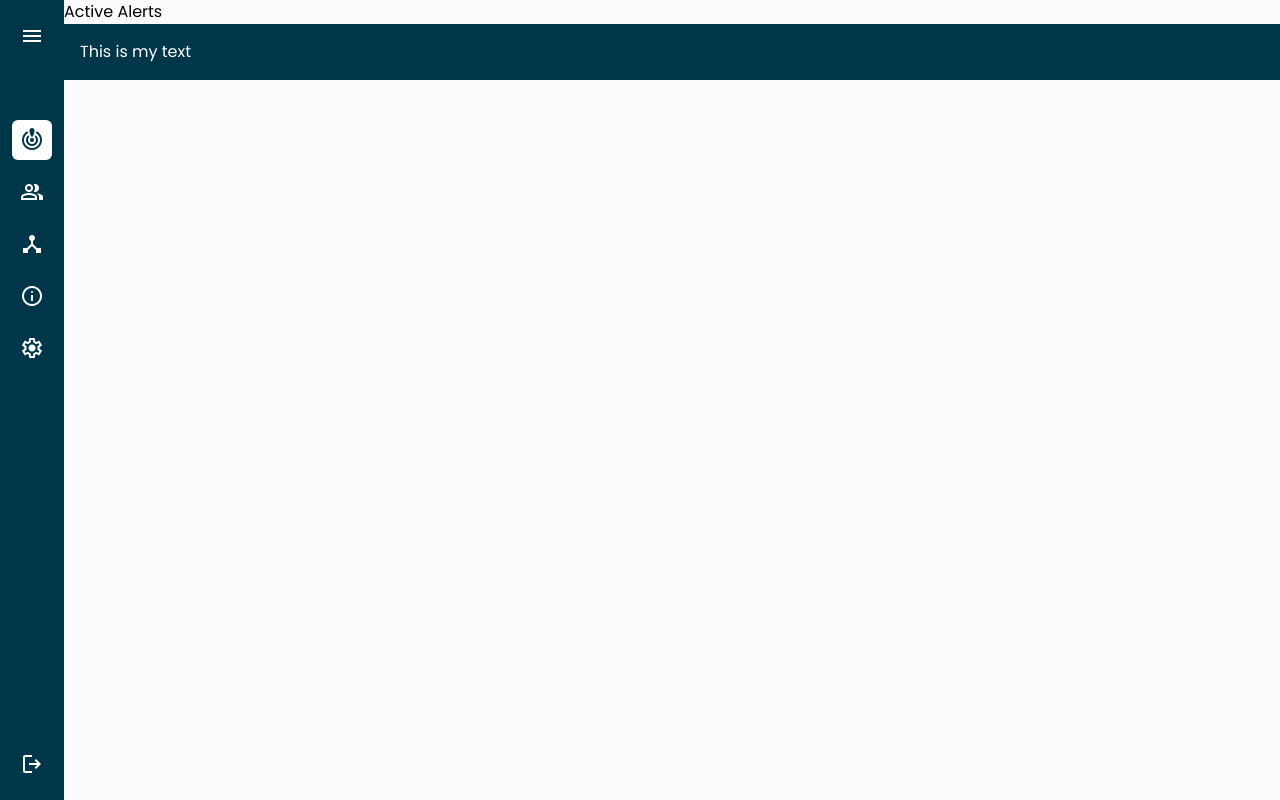
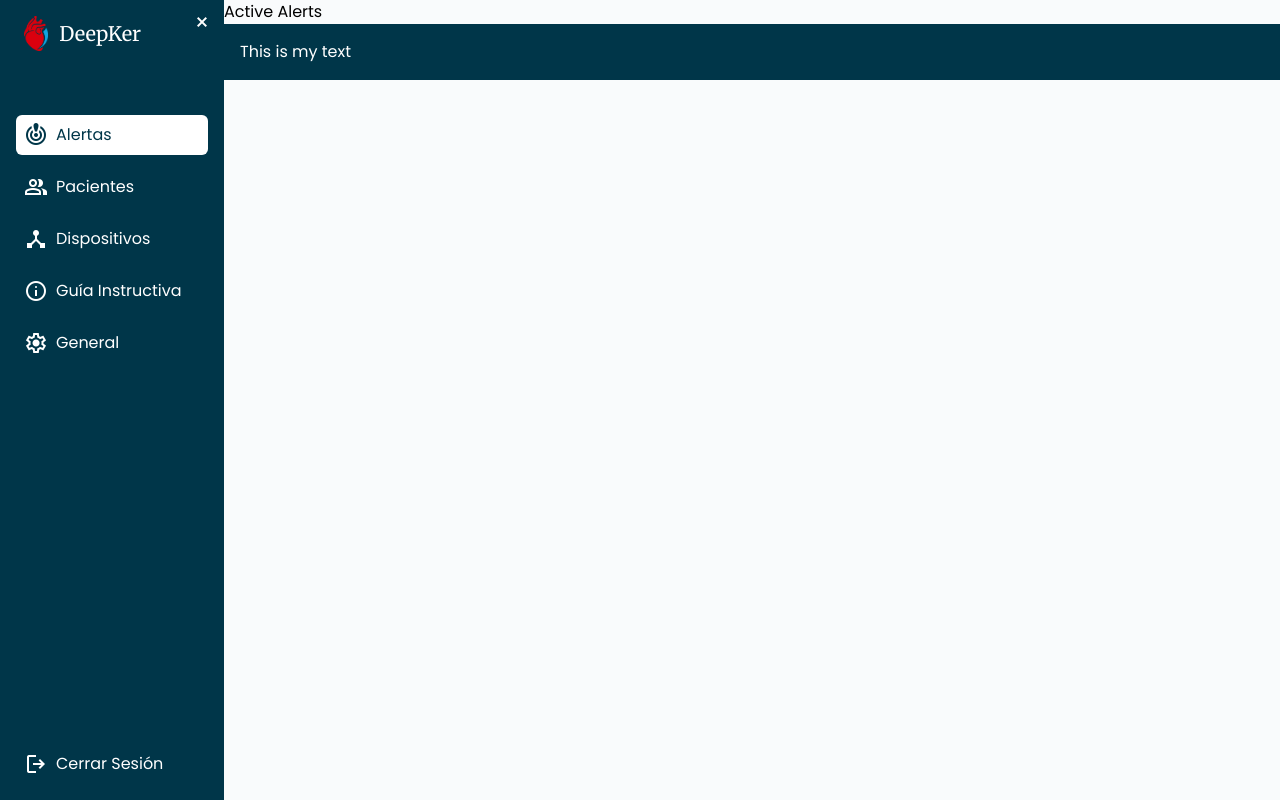
Before and after one commit to DeepKer-Org/deepker-frontend, a Next.js app: page /alerts in a window 1280 px wide. Built offline with nearby package versions, Linux system fonts and the light colour scheme.

Commit message:
feat: open/close sidebar and animation

```diff
--- a/src/app/layout.tsx
+++ b/src/app/layout.tsx
@@ -1,6 +1,6 @@
 "use client";
 
-import { Poppins, Roboto_Mono } from "next/font/google";
+import { Merriweather, Poppins, Roboto_Mono } from "next/font/google";
 import "@/src/styles/globals.css";
 import { usePathname } from "next/navigation";
 import { SideBar } from "../components/ui/SideBar";
@@ -17,6 +17,13 @@ const roboto_mono = Roboto_Mono({
   display: "swap",
 });
 
+const merriweather = Merriweather({
+  subsets: ["latin"],
+  weight: ["300", "400", "700"],
+  variable: "--font-merriweather",
+  display: "swap",
+});
+
 export default function RootLayout({
   children,
 }: {
@@ -27,10 +34,10 @@ export default function RootLayout({
   const isAuthRoute = pathname.startsWith("/auth");
 
   return (
-    <html lang="en" className={`${poppins.variable} ${roboto_mono.variable}`}>
+    <html lang="en" className={`${poppins.variable} ${roboto_mono.variable} ${merriweather.variable}`}>
       <head>
         <link
-          href="https://fonts.googleapis.com/css2?family=Material+Symbols+Outlined:opsz,FILL,GRAD@20..48,0..1,-50..200&icon_names=123,close,crisis_alert,device_hub,favorite,group,info,key,logout,medication,menu,monitor,monitor_heart,person,refresh,schedule,settings,visibility,warning&display=block"
+          href="https://fonts.googleapis.com/css2?family=Material+Symbols+Outlined:opsz,FILL,GRAD@20..48,0..1,-50..200&icon_names=123,close_small,crisis_alert,device_hub,favorite,group,info,key,logout,medication,menu,monitor,monitor_heart,person,refresh,schedule,settings,visibility,warning&display=block"
           rel="stylesheet"
         />
       </head>
--- a/src/components/ui/IconBlock.tsx
+++ /dev/null
@@ -1,24 +0,0 @@
-import { IconNames } from "@/src/enums/IconNames";
-
-interface IconBlockProps {
-  icon: IconNames;
-  selected?: boolean;
-  onClick?: () => void;
-}
-
-export const IconBlock: React.FC<IconBlockProps> = ({
-  icon,
-  selected = false,
-  onClick,
-}) => {
-  return (
-    <span
-      className={`material-symbols-outlined ${
-        selected ? "selected text-blue-800 bg-white" : "text-white"
-      } p-2 rounded-md text-lg`}
-      onClick={onClick}
-    >
-      {icon}
-    </span>
-  );
-};
--- /dev/null
+++ b/src/components/ui/SectionBlock.tsx
@@ -0,0 +1,50 @@
+import { IconNames } from "@/src/enums/IconNames";
+import { useEffect, useState } from "react";
+
+interface SectionBlockProps {
+  icon: IconNames;
+  selected?: boolean;
+  onClick?: () => void;
+  className?: string;
+  size?: number;
+  label?: string;
+  sidebarOpen?: boolean;
+}
+
+export const SectionBlock: React.FC<SectionBlockProps> = ({
+  icon,
+  selected = false,
+  onClick,
+  className,
+  size = 24,
+  label,
+  sidebarOpen = true
+}) => {
+  const [renderLabel, setRenderLabel] = useState(sidebarOpen);
+
+  useEffect(() => {
+    if (sidebarOpen) {
+      const timer = setTimeout(() => setRenderLabel(true), 200); // Wait for transition to complete
+      return () => clearTimeout(timer); // Cleanup on unmount
+    } else {
+      setRenderLabel(false); // Hide label when closing
+    }
+  }, [sidebarOpen]);
+
+  return (
+    <div
+      className={`cursor-pointer ${
+        selected ? "selected text-blue-800 bg-white" : "text-white"
+      } p-2 rounded-md font-poppins flex flex-row ${className}`}
+      onClick={onClick}
+    >
+      <span
+        className={`material-symbols-outlined ${label ? "mr-2" : ""} `}
+        style={{ fontSize: `${size}px` }}
+      >
+        {icon}
+      </span>
+      {renderLabel && <p>{label}</p>}
+    </div>
+  );
+};
--- a/src/components/ui/SideBar.tsx
+++ b/src/components/ui/SideBar.tsx
@@ -1,18 +1,19 @@
 import { IconNames } from "@/src/enums/IconNames";
 import { useRouter } from "next/navigation";
 import { useState } from "react";
-import { IconBlock } from "./IconBlock";
+import { SectionBlock } from "./SectionBlock";
 
 export const SideBar = () => {
   const [selected, setSelected] = useState<IconNames>(IconNames.CrisisAlert);
+  const [open, setOpen] = useState(true);
   const router = useRouter();
 
   const icons = [
-    { icon: IconNames.CrisisAlert, route: "/alerts" },
-    { icon: IconNames.Group, route: "/patients" },
-    { icon: IconNames.DeviceHub, route: "/sensors" },
-    { icon: IconNames.Info, route: "/guide" },
-    { icon: IconNames.Settings, route: "/general" },
+    { icon: IconNames.CrisisAlert, route: "/alerts", label: "Alertas" },
+    { icon: IconNames.Group, route: "/patients", label: "Pacientes" },
+    { icon: IconNames.DeviceHub, route: "/sensors", label: "Dispositivos" },
+    { icon: IconNames.Info, route: "/guide", label: "Guía Instructiva" },
+    { icon: IconNames.Settings, route: "/general", label: "General" },
   ];
 
   const handleIconClick = (icon: IconNames, path: string) => {
@@ -20,24 +21,50 @@ export const SideBar = () => {
     router.push(path);
   };
 
+  const toggleSidebar = () => {
+    setOpen((prev) => !prev);
+  };
+
   return (
-    <div className="flex flex-col items-center justify-between bg-blue-800 h-full w-16 py-4">
+    <div
+      className={`flex flex-col justify-between bg-blue-800 h-full py-4 transition-all duration-200 ${
+        open ? "w-56 px-4 relative" : "w-16 items-center"
+      }`}
+    >
       <div className="flex flex-col gap-y-16">
-        <IconBlock icon={IconNames.Menu} />
+        {open ? (
+          <div>
+            <SectionBlock
+              className="absolute top-0.5 right-0.5"
+              icon={IconNames.Close}
+              onClick={toggleSidebar}
+            />
+            <div className="title">
+              <img src="icons/deepker-original.webp" alt="logo" />
+              <p>DeepKer</p>
+            </div>
+          </div>
+        ) : (
+          <SectionBlock icon={IconNames.Menu} onClick={toggleSidebar} />
+        )}
         <div className="flex flex-col gap-y-3">
-          {icons.map(({ icon, route }) => (
-            <IconBlock
+          {icons.map(({ icon, route, label }) => (
+            <SectionBlock
               key={icon}
               icon={icon}
               selected={selected === icon}
+              label={open ? label : undefined}
               onClick={() => handleIconClick(icon, route)}
+              sidebarOpen={open}
             />
           ))}
         </div>
       </div>
-      <IconBlock
+      <SectionBlock
         icon={IconNames.Logout}
         selected={selected === IconNames.Logout}
+        label={open ? "Cerrar Sesión" : undefined}
+        sidebarOpen={open}
       />
     </div>
   );
--- a/src/enums/IconNames.ts
+++ b/src/enums/IconNames.ts
@@ -1,6 +1,6 @@
 export enum IconNames {
     Icon123 = "123",
-    SmallClose = "close_small",
+    Close = "close_small",
     CrisisAlert = "crisis_alert",
     DeviceHub = "device_hub",
     Favorite = "favorite",
--- a/src/styles/globals.css
+++ b/src/styles/globals.css
@@ -92,3 +92,23 @@ body {
     text-wrap: balance;
   }
 }
+
+@layer components {
+  .title {
+    display: flex;
+    padding-inline: 0.5rem;
+    flex-direction: row;
+    align-items: center;
+    img {
+      width: 1.5rem;
+      height: auto;
+      margin-right: 0.7rem;
+    }
+    p {
+      font-size: 1.25rem;
+      font-weight: 400;
+      font-family: var(--font-merriweather), serif;
+      color: var(--white);
+    }
+  }
+}
--- a/tailwind.config.ts
+++ b/tailwind.config.ts
@@ -7,6 +7,7 @@ const config: Config = {
       fontFamily: {
         poppins: ["var(--font-poppins)", "sans-serif"],
         "roboto-mono": ["var(--font-roboto-mono)", "monospace"],
+        "merriweather": ["var(--font-merriweather)", "serif"],
       },
     },
     colors: {
```
Also changed, not shown: public/icons/deepker-original.webp (added).
